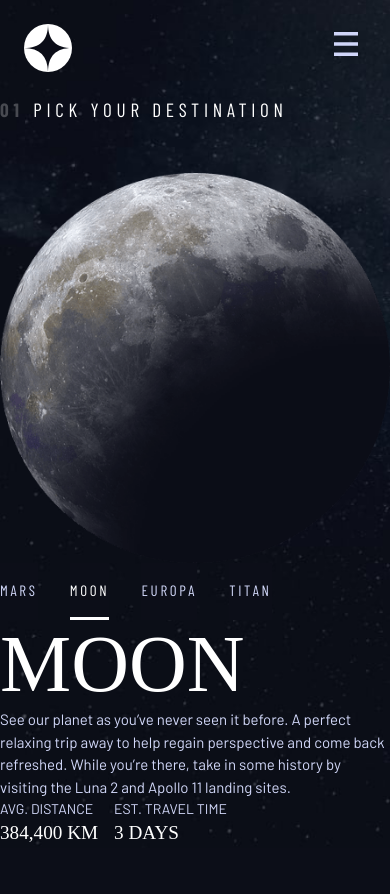
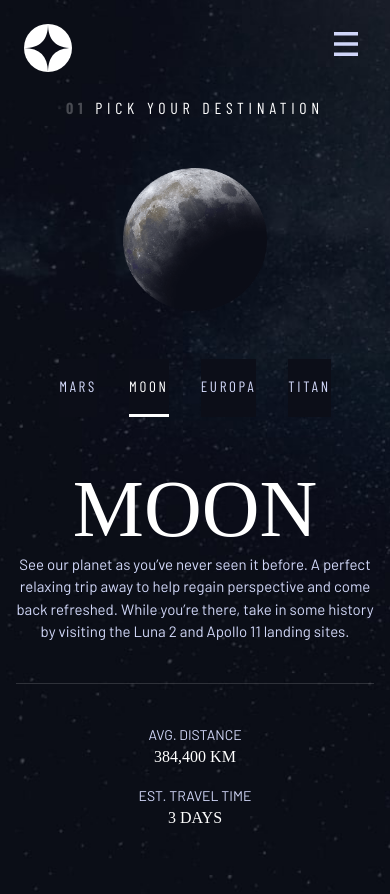
Before and after one commit to PDLIF/practicing, a plain HTML site: page different/scrimba-space-tourism-website-main/destination-moon.html in a window 390 px wide. Before the commit the page ends 848 px from the top, so only its background shows below. Drawn offline with nearby package versions, Linux system fonts and the light colour scheme; a web font is replaced by a local one.

Commit message:
finishing mobile layout

```diff
--- a/different/scrimba-space-tourism-website-main/destination-moon.html
+++ b/different/scrimba-space-tourism-website-main/destination-moon.html
@@ -35,7 +35,7 @@
         </nav>
     </header>
 
-    <main class="grid-container-xxxx grid-container--destination">
+    <main class="grid-container grid-container--destination flow">
         <h1 class="numbered-title"><span aria-hidden="true">01</span>pick your destination</h1>
 
         <img src="assets/destination/image-moon.png" alt="the moon">
@@ -47,14 +47,14 @@
             <button aria-selected="false" class="uppercase ff-sans-cond text-light bg-dark letter-spacing-2">Titan</button>
         </div>
 
-        <article class="text-light">
+        <article class="destination-info text-light">
             <h2 class="ff-serif fs-900 uppercase text-white d-block">Moon</h2>
 
             <p>See our planet as you’ve never seen it before. A perfect relaxing trip away to help
             regain perspective and come back refreshed. While you’re there, take in some history
             by visiting the Luna 2 and Apollo 11 landing sites.</p>
 
-            <div class="flex">
+            <div class="destination-meta flex">
                 <div>
                     <h3 class="fs-200 uppercase">Avg. distance</h3>
                     <p class="fs-500 ff-serif uppercase text-white">384,400 km</p>
--- a/different/scrimba-space-tourism-website-main/style.css
+++ b/different/scrimba-space-tourism-website-main/style.css
@@ -13,7 +13,7 @@
     --fs-800: 3.5rem;
     --fs-700: 1.5rem;
     --fs-600: 1rem;
-    --fs-500: 1.2rem;
+    --fs-500: 1rem;
     --fs-400: 0.9375rem;
     --fs-300: 1rem;
     --fs-200: 0.875rem;
@@ -22,10 +22,6 @@
     --ff-serif: "Bellefair", serif;
     --ff-sans-cond: "Barlow Condensed", sans-serif;
     --ff-sans-normal: "Barlow", sans-serif;
-
-    /* flow-spacing */
-    --flow-space-1: 9rem;
-    --flow-space-2: 3rem;
 }
 
 @media (min-width: 35em) {
@@ -144,44 +140,8 @@ select {
     max-width: 80rem;
 }
 
-.grid-container {
-    display: grid;
-    text-align: center;
-    place-items: center;
-    padding-inline: 1rem;
-}
-
-.grid-container * {
-    max-width: 50ch;
-}
-
-@media (min-width: 45em) {
-    .grid-container {
-        text-align: left;
-        column-gap: var(--container-gap, 2rem);
-        grid-template-columns: minmax(1rem, 1fr) repeat(2, minmax(0, 30rem)) minmax(1rem, 1fr);
-    }
-
-    .grid-container > *:first-child {
-        grid-column: 2;
-    }
-
-    .grid-container > *:last-child {
-        grid-column: 3;
-    }
-
-    .grid-container--home {
-        padding-bottom: max(6rem, 20vh);
-        align-items: end;
-    }
-}
-
-.flow-1 > *:where(:not(:first-child)) {
-    margin-top: var(--flow-space-1);
-}
-
-.flow-2 > *:where(:not(:first-child)) {
-    margin-top: var(--flow-space-2);
+.flow > *:where(:not(:first-child)) {
+    margin-top: var(--flow-space, 1rem);
 }
 
 .sr-only {
@@ -242,8 +202,6 @@ select {
     color: var(--clr-dark);
     text-transform: uppercase;
     letter-spacing: 4.72px;
-    margin-bottom: 3rem;
-    margin-left: minmax(1rem, 1fr);
 }
 
 .numbered-title span {
@@ -534,3 +492,78 @@ body {
         background-image: url(./assets/destination/background-destination-desktop.jpg);
     }
 }
+
+
+
+/* ------------------- */
+/* Layout              */
+/* ------------------- */
+
+.grid-container {
+    display: grid;
+    text-align: center;
+    place-items: center;
+    padding-inline: 1rem;
+    padding-bottom: 4rem;
+}
+
+.grid-container * {
+    max-width: 50ch;
+}
+
+.numbered-title {
+    grid-area: title;
+}
+
+/* destination layout */
+
+.grid-container--destination {
+    --flow-space: 3rem;
+    grid-template-areas:
+        'title'
+        'image'
+        'tabs'
+        'content';
+}
+
+.grid-container--destination > img {
+    grid-area: image;
+    max-width: 40%;
+}
+
+.grid-container--destination > .tab-list {
+    grid-area: tabs;
+}
+
+.grid-container--destination > .destination-info {
+    grid-area: content;
+    --gap: 1rem;
+}
+
+.destination-meta {
+    flex-direction: column;
+    border-top: 1px solid hsl( var(--clr-white) / .15 );
+    padding-top: 2.5rem;
+    margin-top: 2.5rem;
+}
+
+@media (min-width: 45em) {
+    .grid-container {
+        text-align: left;
+        column-gap: var(--container-gap, 2rem);
+        grid-template-columns: minmax(1rem, 1fr) repeat(2, minmax(0, 30rem)) minmax(1rem, 1fr);
+    }
+
+    .grid-container > *:first-child {
+        grid-column: 2;
+    }
+
+    .grid-container > *:last-child {
+        grid-column: 3;
+    }
+
+    .grid-container--home {
+        padding-bottom: max(6rem, 20vh);
+        align-items: end;
+    }
+}
```
Also changed, not shown: different/scrimba-space-tourism-website-main/design-system.html (+2 -2 lines).
